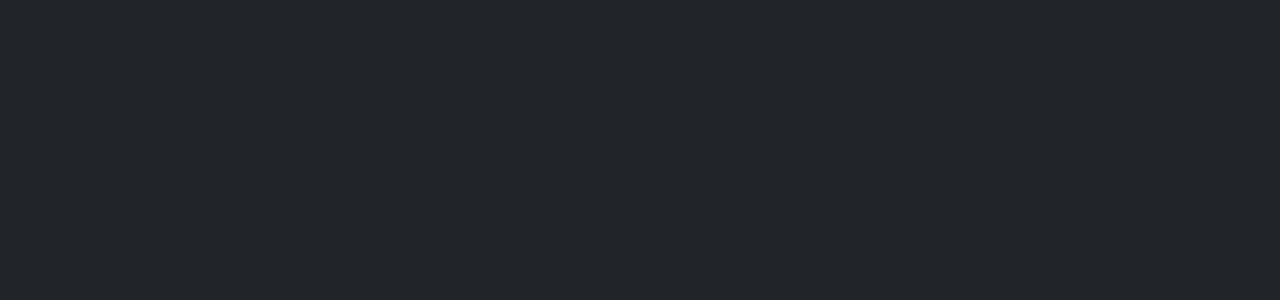
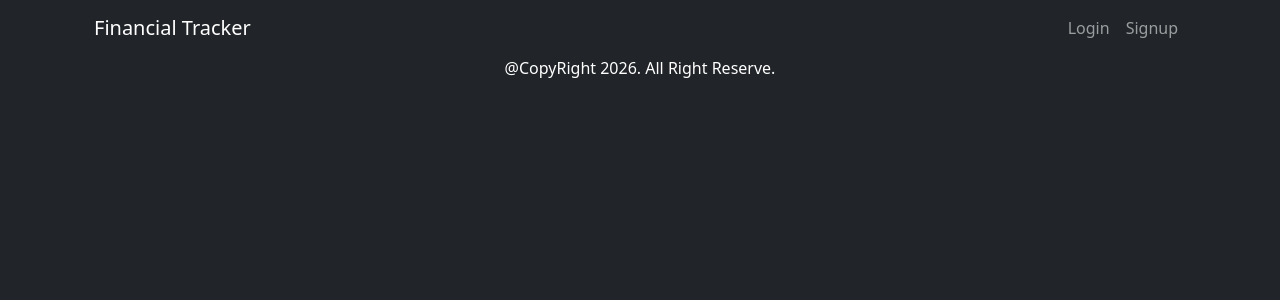
Before and after one commit to yadin-nou/finance-tracker, a React (Vite) app: page / in a window 1280 px wide. Shown: the top 300 px of the page. Built offline with nearby package versions, Linux system fonts and the light colour scheme.

Commit message:
header layout added

```diff
--- a/src/App.jsx
+++ b/src/App.jsx
@@ -4,14 +4,18 @@ import { ToastContainer, toast } from "react-toastify";
 import "./App.css";
 import SignUp from "./pages/SignUp";
 import { Route, Routes } from "react-router-dom";
+import { DefaultLayouts } from "./component/Layout/DefaultLayouts";
 
 function App() {
   return (
     <div className="bg-dark" style={{ height: "100vh" }}>
       <Container className="bg-dark text-white w-100">
         <Routes>
-          <Route path="/" element={""} />
-          <Route path="/signup" element={<SignUp />} />
+          <Route path="/" element={<DefaultLayouts />}>
+            <Route index element={""} />
+            <Route path="login" element={""} />
+            <Route path="signup" element={<SignUp />} />
+          </Route>
         </Routes>
       </Container>
       <ToastContainer />
--- /dev/null
+++ b/src/component/Layout/DefaultLayouts.jsx
@@ -0,0 +1,17 @@
+import React from "react";
+import { HeaderLayouts } from "./HeaderLayouts";
+import { FooterLayouts } from "./FooterLayouts";
+import { Outlet } from "react-router-dom";
+
+export const DefaultLayouts = () => {
+  return (
+    <div>
+      {/* Header  */}
+      <HeaderLayouts />
+      {/* Body Layout */}
+      <Outlet />
+      {/* Footer */}
+      <FooterLayouts />
+    </div>
+  );
+};
--- /dev/null
+++ b/src/component/Layout/FooterLayouts.jsx
@@ -0,0 +1,9 @@
+import React from "react";
+
+export const FooterLayouts = () => {
+  return (
+    <div className="d-flex justify-content-center align-item-center">
+      @CopyRight 2026. All Right Reserve.
+    </div>
+  );
+};
--- /dev/null
+++ b/src/component/Layout/HeaderLayouts.jsx
@@ -0,0 +1,25 @@
+import Container from "react-bootstrap/Container";
+import Nav from "react-bootstrap/Nav";
+import Navbar from "react-bootstrap/Navbar";
+import { Link } from "react-router-dom";
+
+export const HeaderLayouts = () => {
+  return (
+    <Navbar expand="lg" className="bg-body-dark" variant="dark">
+      <Container>
+        <Navbar.Brand href="#home">Financial Tracker</Navbar.Brand>
+        <Navbar.Toggle aria-controls="basic-navbar-nav" />
+        <Navbar.Collapse id="basic-navbar-nav">
+          <Nav className="ms-auto">
+            <Link to="/" className="nav-link">
+              Login
+            </Link>
+            <Link to="/signup" className="nav-link">
+              Signup
+            </Link>
+          </Nav>
+        </Navbar.Collapse>
+      </Container>
+    </Navbar>
+  );
+};
```
